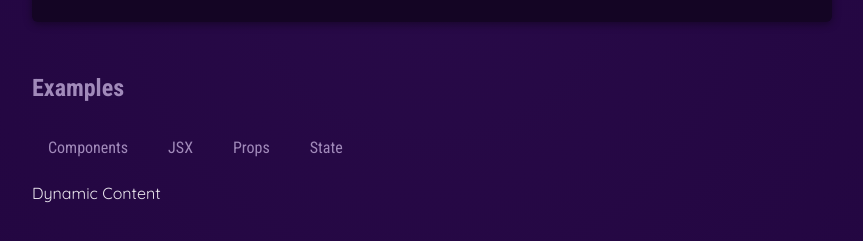
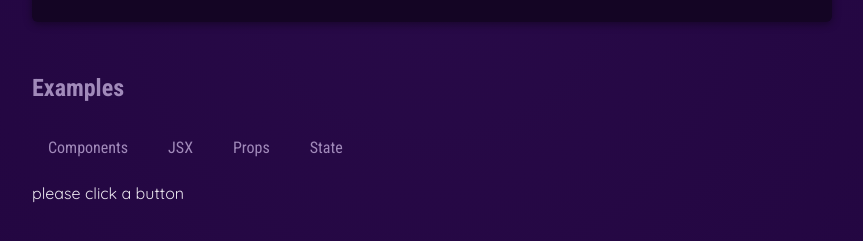
Before and after one commit to gmzln/learnReact, a React (Vite) app: page / in a window 1280 px wide. Shown: the part 677-918 px from the top of the page, without its empty margins (208-1071 px from the left). Built offline with nearby package versions, Linux system fonts and the light colour scheme.

Commit message:
configure handleSelect

```diff
--- a/src/App.jsx
+++ b/src/App.jsx
@@ -4,8 +4,10 @@ import CoreConcept from "./components/CoreConcept";
 import TabButton from "./components/TabButton";
 
 function App() {
-  function handleSelect() {
-    console.log("handleSelect");
+  let tabContent = "please click a button";
+  function handleSelect(selectedButton) {
+    //selected button => components, jsx, props, state
+    tabContent = selectedButton;
   }
 
   return (
@@ -30,12 +32,14 @@ function App() {
         <section id="examples">
           <h2>Examples</h2>
           <menu>
-            <TabButton onSelect={handleSelect}>Components</TabButton>
-            <TabButton onSelect={handleSelect}>JSX</TabButton>
-            <TabButton onSelect={handleSelect}>Props</TabButton>
-            <TabButton onSelect={handleSelect}>State</TabButton>
+            <TabButton onSelect={() => handleSelect("components")}>
+              Components
+            </TabButton>
+            <TabButton onSelect={() => handleSelect("jsx")}>JSX</TabButton>
+            <TabButton onSelect={() => handleSelect("props")}>Props</TabButton>
+            <TabButton onSelect={() => handleSelect("state")}>State</TabButton>
           </menu>
-          Dynamic Content
+          {tabContent}
         </section>
       </main>
     </div>
```
